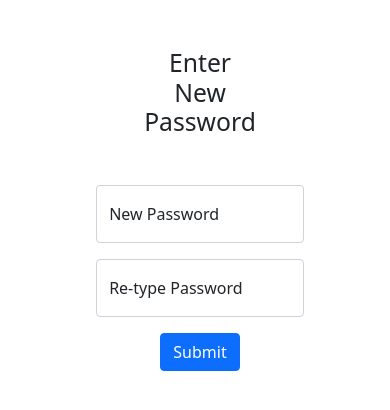
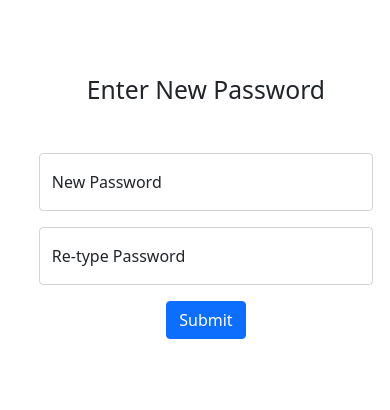
Before and after one commit to Razvan789/GiraffeGraph, a PHP site: page /src/newPass.php in a window 390 px wide. Shown: the part 101-511 px from the top of the page. Run offline with PHP 8.4, Linux system fonts and the light colour scheme.

Commit message:
Fixed styling to make site look better on mobile

```diff
--- a/src/stylesheets/style.css
+++ b/src/stylesheets/style.css
@@ -58,7 +58,6 @@ body {
 }
 
 .login-grid {
-    margin-top: 4em;
     display: flex;
     justify-content: space-around;
     flex-wrap: wrap;
@@ -209,7 +208,8 @@ span.clickable {
 
 .center-self {
     margin: auto;
-    width: 30vw;
+    width: 45ch;
+    padding: 3ch;
 }
 
 .center-children {
```
